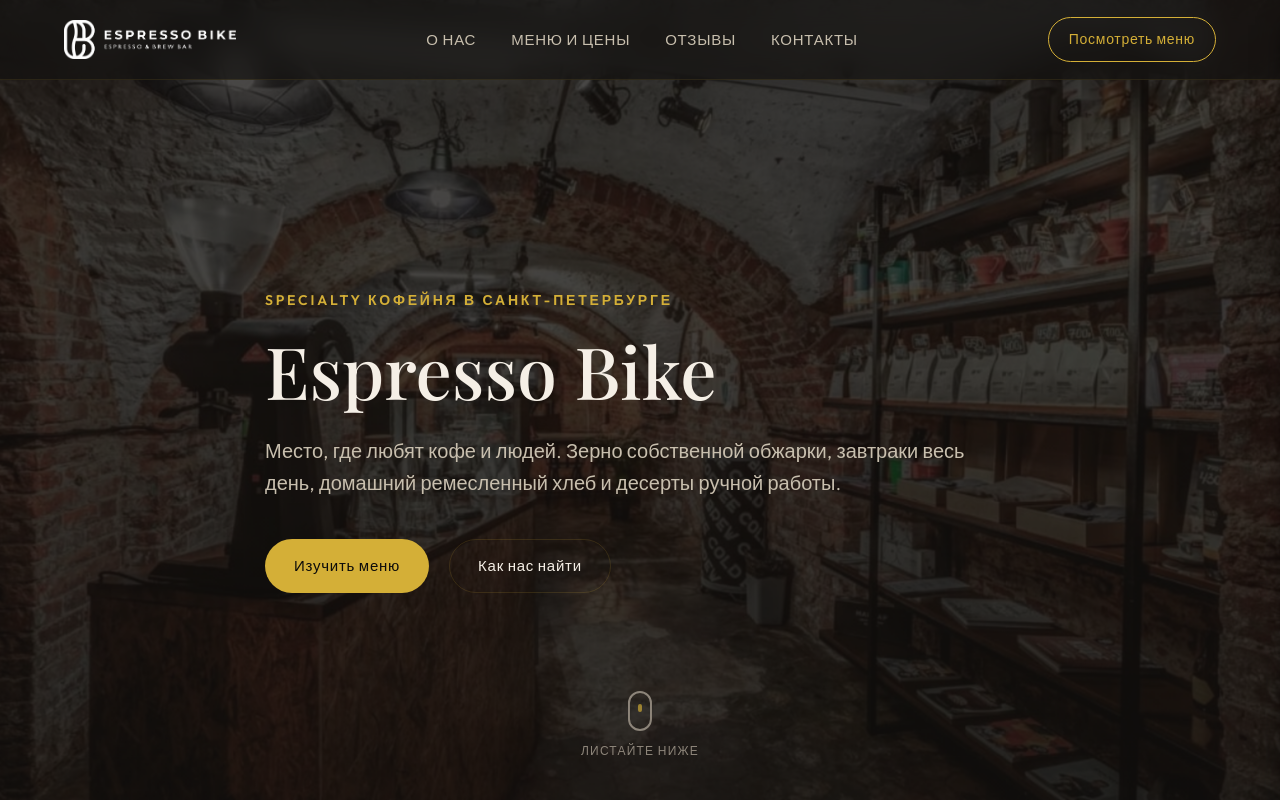
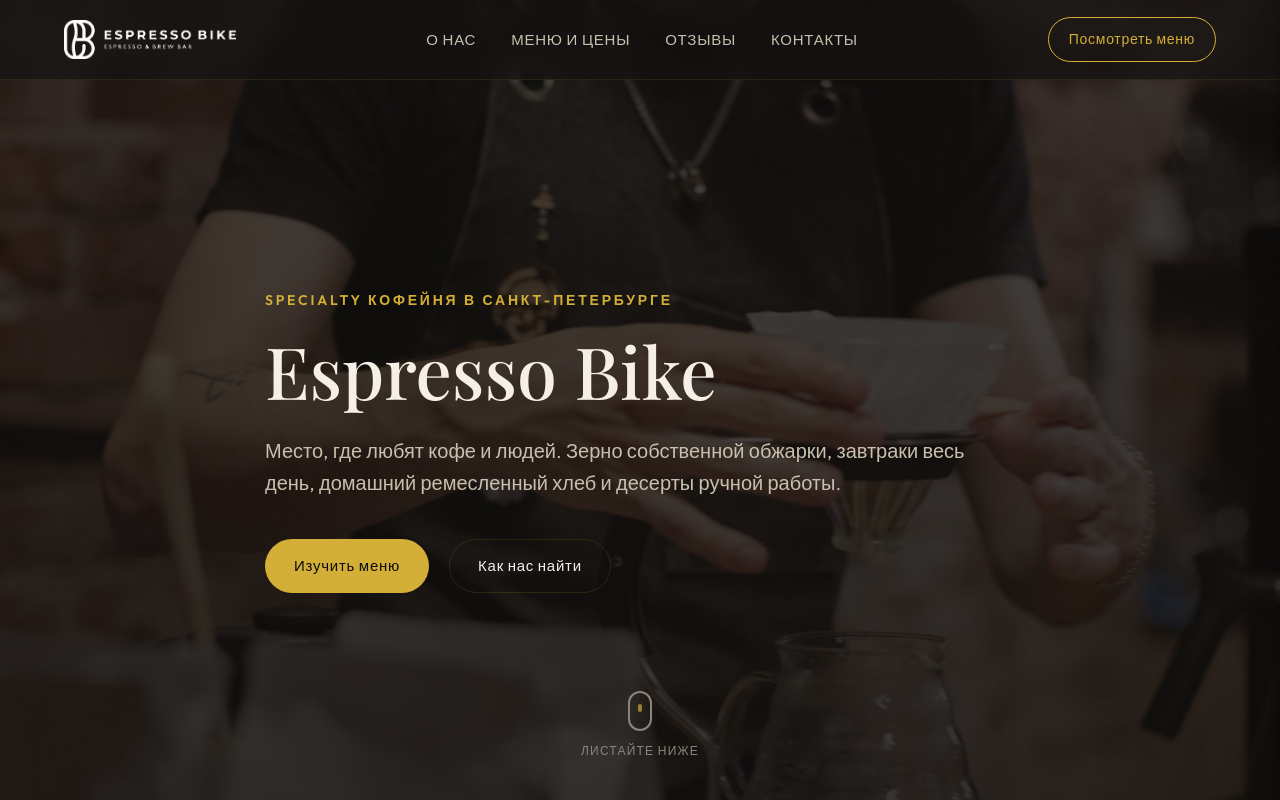
Before and after one commit to DanilaKhom/espresso-bike, a website built with Vite: page index.html in a window 1280 px wide. Shown: the top 800 px of the page. Built offline with nearby package versions, Linux system fonts and the light colour scheme; a web font is replaced by a local one.

Commit message:
Revert hero background image to the original coffee brewing photo

```diff
--- a/index.html
+++ b/index.html
@@ -68,7 +68,7 @@
     <main>
       <!-- Hero Section -->
       <section id="hero" class="hero-section">
-        <div class="hero-bg" style="background-image: linear-gradient(rgba(18, 16, 14, 0.75), rgba(18, 16, 14, 0.85)), url('./images/hero-bg.jpg');"></div>
+        <div class="hero-bg" style="background-image: linear-gradient(rgba(18, 16, 14, 0.75), rgba(18, 16, 14, 0.85)), url('./images/about-2.jpg');"></div>
         <div class="hero-content container">
           <span class="hero-subtitle fade-in">Specialty кофейня в Санкт-Петербурге</span>
           <h1 class="hero-title fade-in">Espresso Bike</h1>
```
